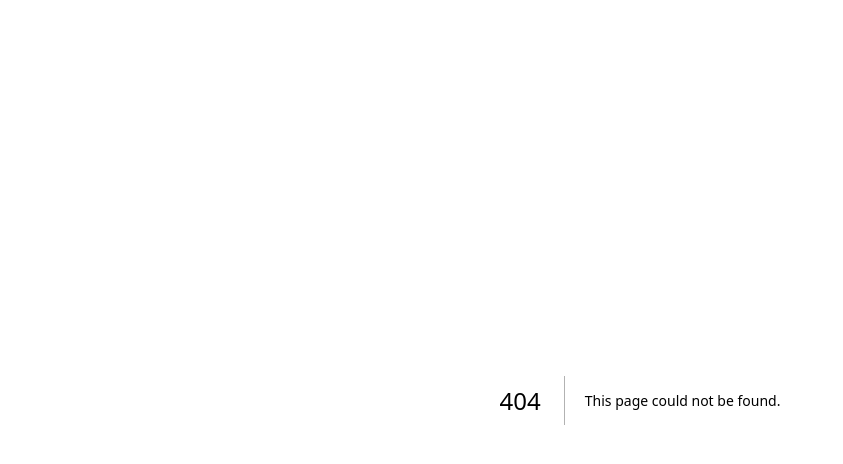
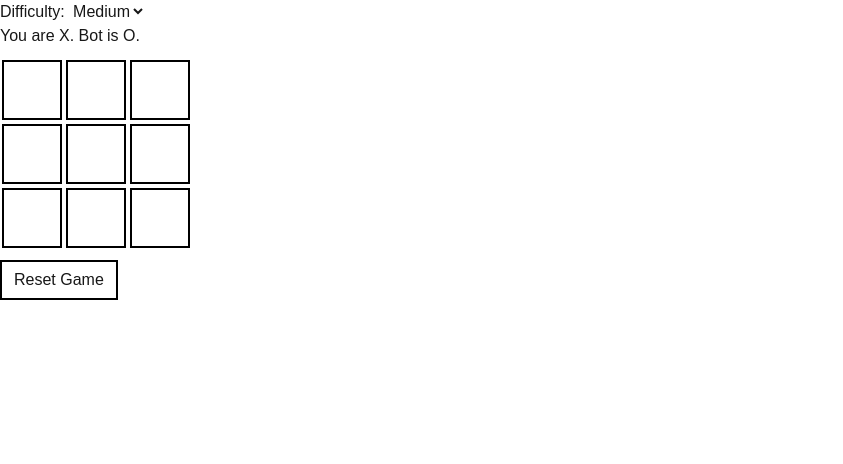
Before and after one commit to Chizza-Guild/gamehub, a Next.js app: page /games/tictactoe in a window 1280 px wide. Before the commit this address had no page. Shown: the top 464 px of the page, without its empty margins (0-843 px from the left). Built offline with nearby package versions, Linux system fonts and the light colour scheme.

Commit message:
tictactoe

```diff
--- /dev/null
+++ b/src/app/games/tictactoe/page.tsx
@@ -0,0 +1,258 @@
+'use client';
+
+import { useState, useEffect } from 'react';
+
+/* ---------- Square ---------- */
+type SquareProps = {
+  value: string | null;
+  onSquareClick: () => void;
+};
+
+type Difficulty = "easy" | "medium" | "hard";
+type ResetButtonProps = {
+  onReset: () => void;
+};
+
+function ResetButton({ onReset }: ResetButtonProps) {
+  return (
+    <button
+      onClick={onReset}
+      style={{
+        marginTop: 10,
+        padding: '6px 12px',
+        border: '2px solid black',
+        background: 'white',
+        cursor: 'pointer',
+      }}
+    >
+      Reset Game
+    </button>
+  );
+}
+
+function Square({ value, onSquareClick }: SquareProps) {
+  return (
+    <button
+      onClick={onSquareClick}
+      style={{
+        width: 60,
+        height: 60,
+        fontSize: 24,
+        display: 'flex',
+        justifyContent: 'center',
+        alignItems: 'center',
+        margin: 2,
+        border: '2px solid black',
+        background: 'white',
+        cursor: 'pointer',
+      }}
+    >
+      {value}
+    </button>
+  );
+}
+
+/* ---------- Board ---------- */
+type BoardProps = {
+  squares: (string | null)[];
+  onPlay: (squares: (string | null)[]) => void;
+};
+
+function Board({ squares, onPlay }: BoardProps) {
+  function handleClick(i: number) {
+    // block invalid moves
+    if (squares[i] || calculateWinner(squares)) return;
+
+    const nextSquares = squares.slice();
+    nextSquares[i] = 'X'; // player is always X
+    onPlay(nextSquares);
+  }
+
+  const winner = calculateWinner(squares);
+  const status = winner
+    ? `Winner: ${winner}`
+    : 'You are X. Bot is O.';
+
+  return (
+    <>
+      <div style={{ marginBottom: 10 }}>{status}</div>
+
+      <div style={{ display: 'flex' }}>
+        <Square value={squares[0]} onSquareClick={() => handleClick(0)} />
+        <Square value={squares[1]} onSquareClick={() => handleClick(1)} />
+        <Square value={squares[2]} onSquareClick={() => handleClick(2)} />
+      </div>
+
+      <div style={{ display: 'flex' }}>
+        <Square value={squares[3]} onSquareClick={() => handleClick(3)} />
+        <Square value={squares[4]} onSquareClick={() => handleClick(4)} />
+        <Square value={squares[5]} onSquareClick={() => handleClick(5)} />
+      </div>
+
+      <div style={{ display: 'flex' }}>
+        <Square value={squares[6]} onSquareClick={() => handleClick(6)} />
+        <Square value={squares[7]} onSquareClick={() => handleClick(7)} />
+        <Square value={squares[8]} onSquareClick={() => handleClick(8)} />
+      </div>
+    </>
+  );
+}
+
+/* ---------- Game (with Bot) ---------- */
+export default function Page() {
+  const [history, setHistory] = useState<(string | null)[][]>([
+    Array(9).fill(null),
+  ]);
+  const [currentMove, setCurrentMove] = useState(0);
+  const [difficulty, setDifficulty] = useState<Difficulty>("medium");
+
+  const xIsNext = currentMove % 2 === 0;
+  const currentSquares = history[currentMove];
+  const winner = calculateWinner(currentSquares);
+
+  function handlePlay(nextSquares: (string | null)[]) {
+    const nextHistory = [...history.slice(0, currentMove + 1), nextSquares];
+    setHistory(nextHistory);
+    setCurrentMove(nextHistory.length - 1);
+  }
+  function resetGame() {
+  setHistory([Array(9).fill(null)]);
+  setCurrentMove(0);
+}
+  // ----- AI TURN -----
+  useEffect(() => {
+  if (xIsNext || winner || isDraw(currentSquares)) return;
+
+  const timeout = setTimeout(() => {
+    let move = -1;
+
+    if (difficulty === "easy") {
+      const moves = getAvailableMoves([...currentSquares]);
+      move = moves[Math.floor(Math.random() * moves.length)];
+    }
+    else if (difficulty === "medium") {
+      if (Math.random() < 0.5) {
+        move = findBestMove([...currentSquares]);
+      } else {
+        const moves = getAvailableMoves([...currentSquares]);
+        move = moves[Math.floor(Math.random() * moves.length)];
+      }
+    }
+    else {
+      move = findBestMove([...currentSquares]);
+    }
+
+    if (move !== -1) {
+      const next = currentSquares.slice();
+      next[move] = "O";
+      handlePlay(next);
+    }
+  }, 150);
+
+  return () => clearTimeout(timeout);
+    }, [xIsNext, currentSquares, difficulty, winner]);
+
+  return (
+    <div className="game">
+      <label>
+        Difficulty:{" "}
+        <select
+          value={difficulty}
+          onChange={e => setDifficulty(e.target.value as Difficulty)}
+        >
+          <option value="easy">Easy</option>
+          <option value="medium">Medium</option>
+          <option value="hard">Hard</option>
+        </select>
+      </label>
+
+      <Board
+        squares={currentSquares}
+        onPlay={handlePlay}
+      />
+
+      <ResetButton onReset={resetGame} />
+    </div>
+  );
+}
+
+/* ---------- Winner Logic ---------- */
+function calculateWinner(
+  squares: (string | null)[]
+): string | null {
+  const lines = [
+    [0, 1, 2],
+    [3, 4, 5],
+    [6, 7, 8],
+    [0, 3, 6],
+    [1, 4, 7],
+    [2, 5, 8],
+    [0, 4, 8],
+    [2, 4, 6],
+  ];
+
+  for (const [a, b, c] of lines) {
+    if (squares[a] && squares[a] === squares[b] && squares[a] === squares[c]) {
+      return squares[a];
+    }
+  }
+  return null;
+}
+
+function isDraw(squares: (string | null)[]) {
+  return squares.every(s => s !== null);
+}
+
+function getAvailableMoves(squares: (string | null)[]) {
+  return squares
+    .map((v, i) => (v === null ? i : null))
+    .filter((v): v is number => v !== null);
+}
+
+// ----- MINIMAX -----
+function minimax(
+  squares: (string | null)[],
+  depth: number,
+  isMaximizing: boolean
+): number {
+  const winner = calculateWinner(squares);
+
+  if (winner === "O") return 10 - depth;
+  if (winner === "X") return depth - 10;
+  if (isDraw(squares)) return 0;
+
+  if (isMaximizing) {
+    let best = -Infinity;
+    for (const i of getAvailableMoves(squares)) {
+      squares[i] = "O";
+      best = Math.max(best, minimax(squares, depth + 1, false));
+      squares[i] = null;
+    }
+    return best;
+  } else {
+    let best = Infinity;
+    for (const i of getAvailableMoves(squares)) {
+      squares[i] = "X";
+      best = Math.min(best, minimax(squares, depth + 1, true));
+      squares[i] = null;
+    }
+    return best;
+  }
+}
+
+function findBestMove(squares: (string | null)[]) {
+  let bestScore = -Infinity;
+  let move = -1;
+
+  for (const i of getAvailableMoves(squares)) {
+    squares[i] = "O";
+    const score = minimax(squares, 0, false);
+    squares[i] = null;
+
+    if (score > bestScore) {
+      bestScore = score;
+      move = i;
+    }
+  }
+  return move;
+}
```
